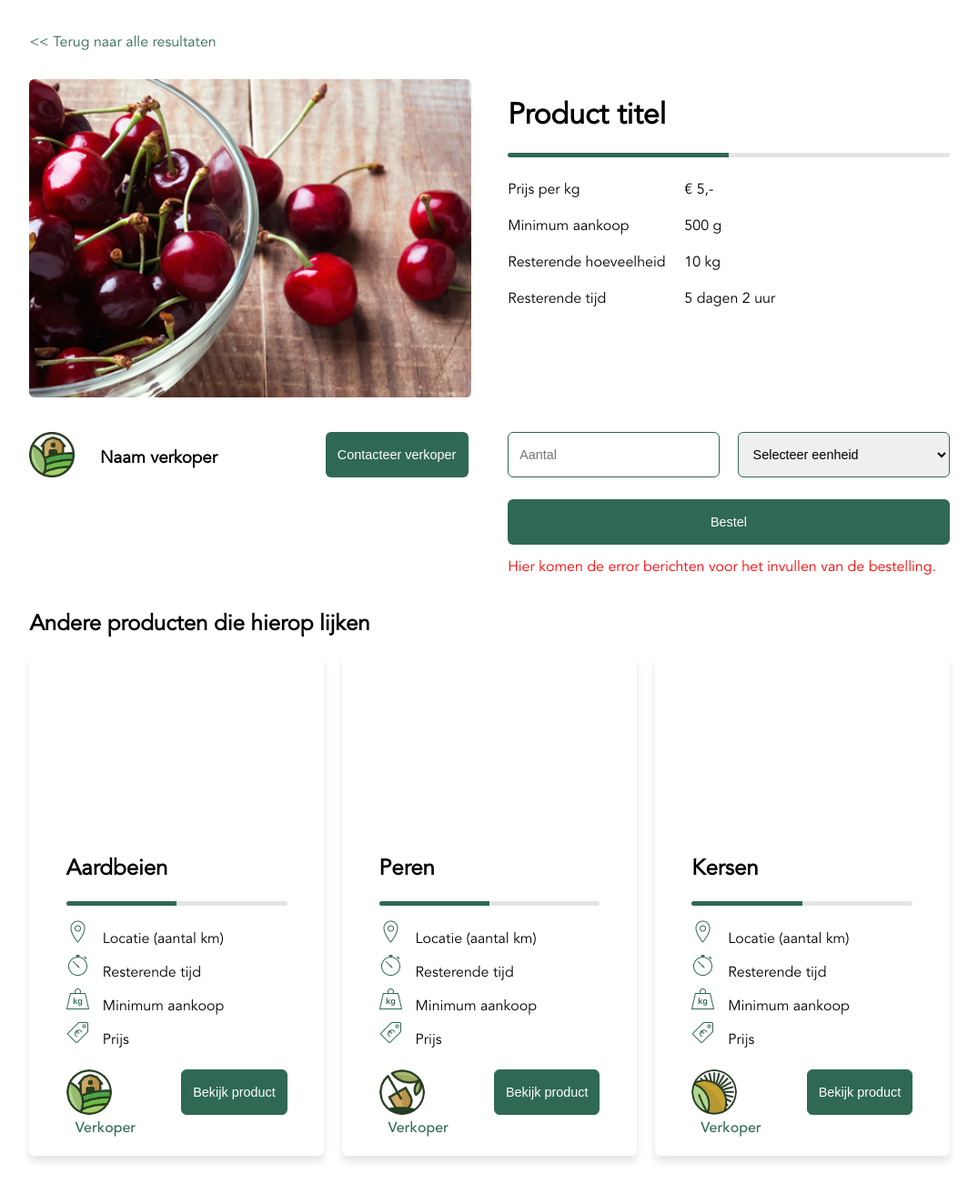
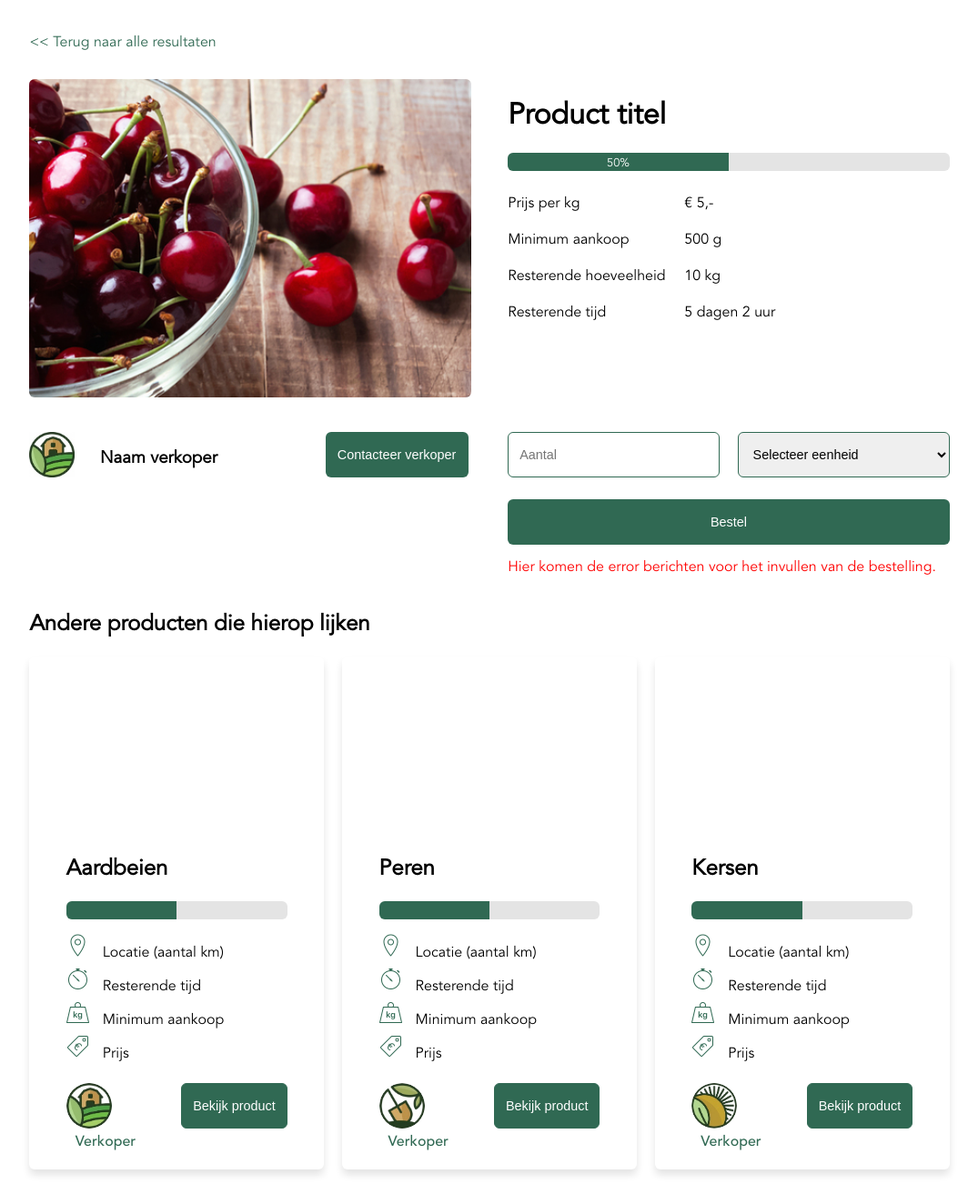
Before and after one commit to LorienTheunissen/BULK, a PHP site: page /product.html in a window 1280 px wide. Shown: the part 164-1488 px from the top of the page at 91% size, without its empty margins (102-1177 px from the left). Before the commit the page ends 1441 px from the top, so only its background shows below. Run offline with PHP 8.4, Linux system fonts and the light colour scheme.

Commit message:
BULK / product.html / added value to progress bar

```diff
--- a/css/progressbar.css
+++ b/css/progressbar.css
@@ -4,14 +4,20 @@
 
 .progress {
     overflow: hidden;
-    height: 5px;
+    height: 20px;
     background-color: #E4E4E4;
     border-radius: 6px;
 }
 
 .progress-bar {
     width: 50%;
-    height: 5px;
+    height: 20px;
     background-color: #306953;
     box-sizing: border-box;
+    color: white;
+
+
+    text-align: center;
+    font-size: 0.8em;
+    padding-top: 4px;
 }
--- a/product.html
+++ b/product.html
@@ -54,7 +54,7 @@
 
                     <div data-balloon="50%" data-balloon-pos="down" class="progress-container">
                         <div class="progress">
-                            <div class="progress-bar"></div>
+                            <div class="progress-bar">50%</div>
                         </div>
                     </div>
                 <ul class="product-data">
```
